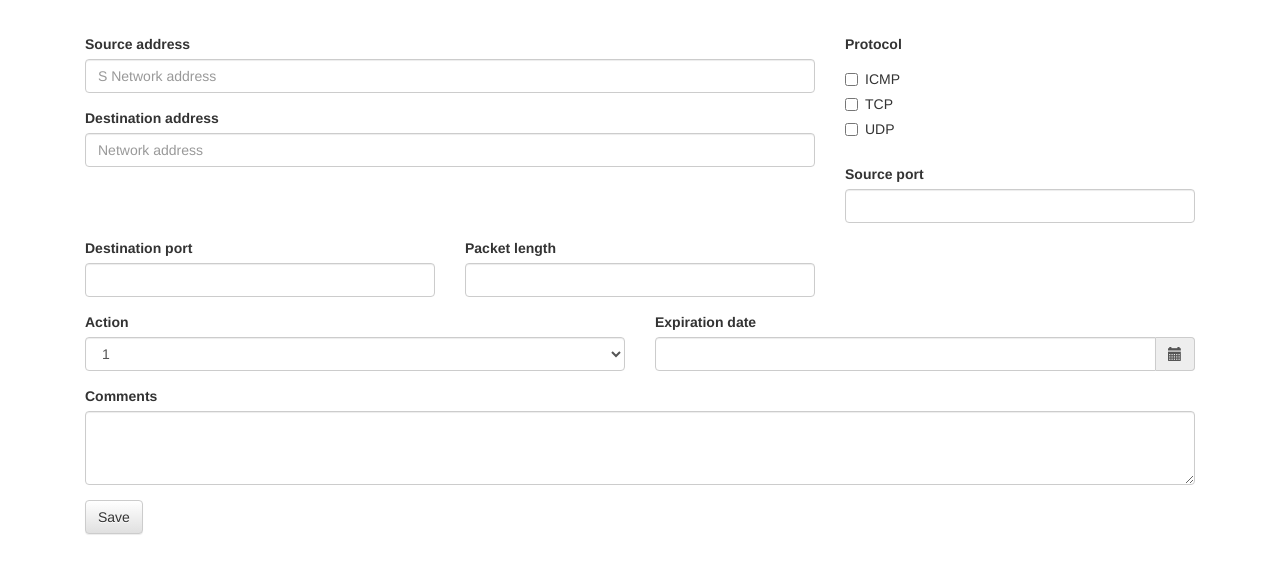
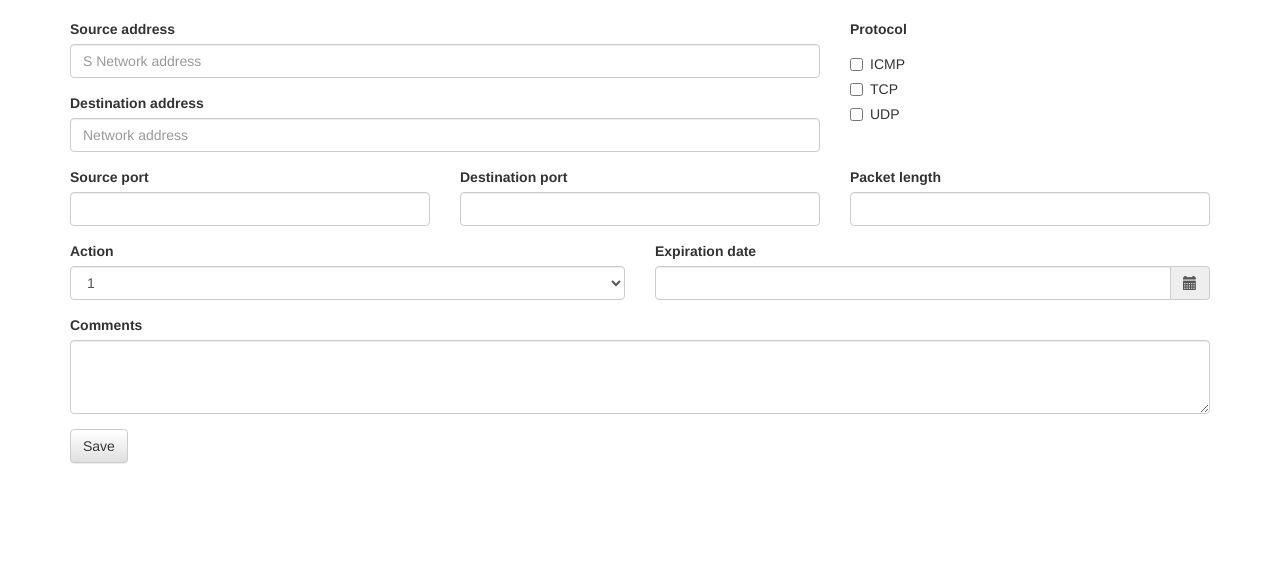
Before and after one commit to CESNET/exafs, a Flask app: page /addrule in a window 1280 px wide. Shown: the part 51-625 px from the top of the page. Run offline with Flask 2, Linux system fonts and the light colour scheme; some libraries are stand-ins or nearby versions.

Commit message:
autoload test

```diff
--- a/flowapp.py
+++ b/flowapp.py
@@ -22,7 +22,6 @@ def check_auth(email):
     This function is called to check if a username /
     password combination is valid.
     """
-    print app.config.get('SSO_AUTH')
     if app.config.get('SSO_AUTH'):
         users = ["jiri.vrany@tul.cz", "petr.adamec@tul.cz"]
         return email in users
--- a/templates/forms/rule.j2
+++ b/templates/forms/rule.j2
@@ -2,18 +2,19 @@
 {% block title %}Reset Password{% endblock %}
 {% block content %}
   <form>
-  <div class="form-group">
-    <div class="form-group col-sm-8">
+  <div class="row">
+    <div class="col-sm-8">
       <div class="form-group">
         <label for="inputSourceAdress" class="control-label">Source address</label>
         <input type="text" class="form-control" id="inputSourceAdress" placeholder="S Network address" />
       </div>
-      <div class="form-group ">
+      <div class="form-group">
         <label for="inputDestinationAdress" class="control-label">Destination address</label>
         <input type="text" class="form-control" id="inputDestinationAdress" placeholder="Network address" />
       </div>
     </div>
-    <div class="form-group col-sm-4">
+    <div class="col-sm-4">
+        <div class="form-group ">
           <label for="inputProtocol" class="control-label">Protocol</label>
             <div class="checkbox">
             <label>
@@ -34,25 +35,34 @@
             </label>
           </div>
         </div>
+    </div>
+  </div>
 
+  <div class="row">
+    <div class="col-sm-4">
       <div class="form-group">
-    <div class="form-group col-sm-4">
         <label for="sourcePort" class="control-label">Source port</label>
         <input type="text" class="form-control date" name="sourcePort">
       </div>
-    <div class="form-group col-sm-4">
+    </div>
+    <div class="col-sm-4">
+      <div class="form-group">
         <label for="destinationPort" class="control-label">Destination port</label>
         <input type="text" class="form-control date" name="destinationPort">
       </div>
-    <div class="form-group col-sm-4">
+    </div>
+    <div class="col-sm-4">
+      <div class="form-group">
         <label for="packetLength" class="control-label">Packet length</label>
         <input type="text" class="form-control date" name="packetLength">
       </div>
     </div>
+  </div>
 
 
+  <div class="row">
+    <div class="col-sm-6">
       <div class="form-group">
-    <div class="form-group col-sm-6">
         <label for="inputAction" class="control-label">Action</label>
           <select class="form-control" id="inputAction">
               <option>1</option>
@@ -62,7 +72,9 @@
               <option>5</option>
             </select>
       </div>
-    <div class="form-group col-sm-6">
+    </div>
+    <div class="col-sm-6">
+      <div class="form-group">
         <label for="inputExpiration" class="control-label">Expiration date</label>
         <div class='input-group date' id='dateTimeExpires'>
                       <input type='text' class="form-control" />
@@ -72,15 +84,18 @@
                   </div>
       </div>
     </div>
+  </div>
 
+  <div class="row">
+    <div class="col-sm-12">
       <div class="form-group">
-    <div class="form-group col-sm-12">
         <label for="inputComment" class="control-label">Comments</label>
         <textarea class="form-control" rows="3" name="inputComment" id="inputComment"></textarea>
       </div>
     </div>
+  </div>
 
-  <div class="form-group">
+  <div class="row">
     <div class="col-sm-10">
       <button type="submit" class="btn btn-default">Save</button>
     </div>
```
Lines whose indentation alone changed are shown as unchanged.
